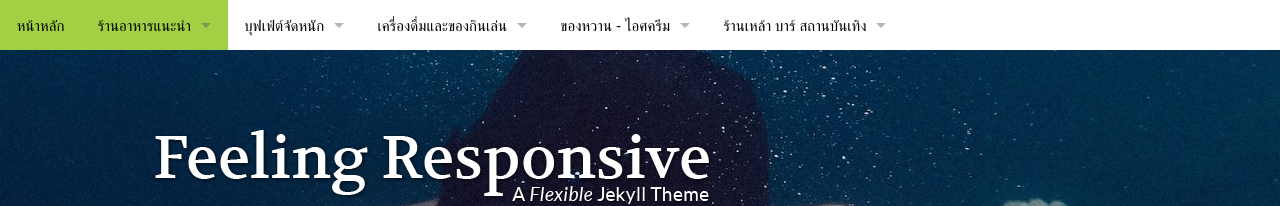
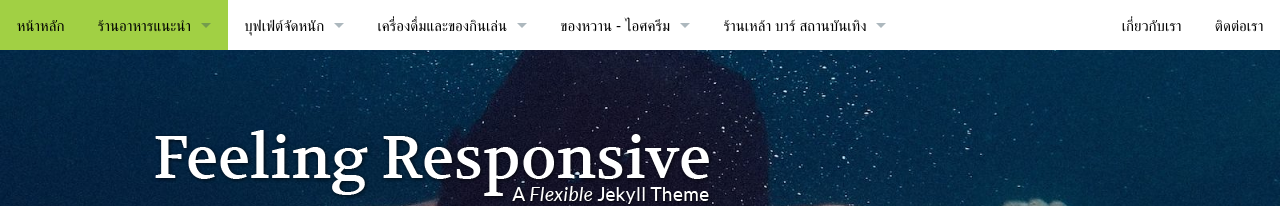
Before and after one commit to hatyairoiroi/hatyairoiroi.github.io, a Jekyll site: the page built from index.md, in a window 1280 px wide. Shown: the top 206 px of the page. Built offline with Jekyll 4.4.1, drawn with Linux system fonts in a browser that asks for light colours.

Commit message:
Update navigation.yml

```diff
--- a/_data/navigation.yml
+++ b/_data/navigation.yml
@@ -61,3 +61,11 @@
     url: "//"
   - title: แวะเติมแก๊ส “แก๊สโซลีน” หาดใหญ่
     url: "//"
+
+- title: เกี่ยวกับเรา
+  url: "//"
+  side: right
+
+- title: ติดต่อเรา
+  url: "//"
+  side: right
```
